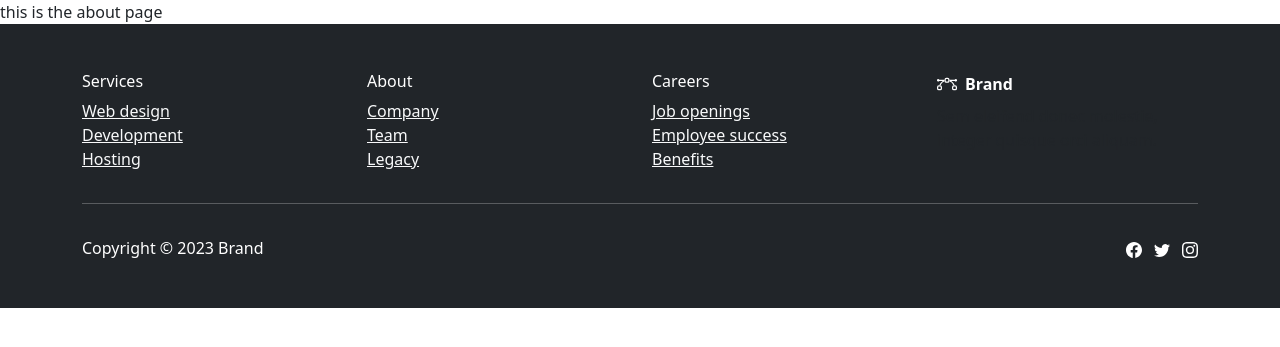
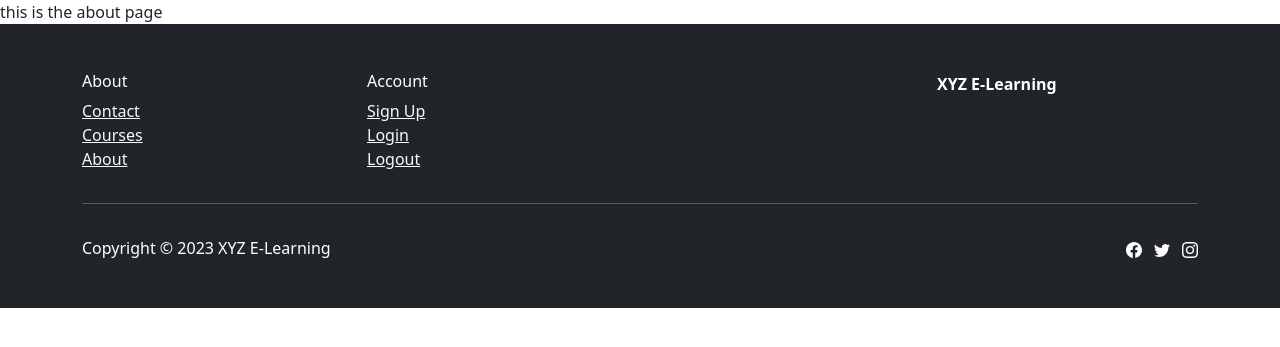
Before and after one commit to ivan-akos/e-learning-AFP2-23, a Django app: page /about in a window 1280 px wide. Shown: the part 72-419 px from the top of the page. Run offline with Django 4.2, Linux system fonts and the light colour scheme; some libraries are stand-ins or nearby versions.

Commit message:
layout: footer reformat

```diff
--- a/src/django/elearning_app/templates/layout.html
+++ b/src/django/elearning_app/templates/layout.html
@@ -47,44 +47,36 @@
                 {%block content%}
 
                 {%endblock content%}
+
                 <footer class="text-white bg-dark" style="overflow: hidden;">
                     <div class="container py-4 py-lg-5">
                         <div class="row justify-content-center">
                             <div class="col-sm-4 col-md-3 text-center text-lg-start d-flex flex-column item">
-                                <h3 class="fs-6 text-white">Services</h3>
+                                <h3 class="fs-6 text-white">About</h3>
                                 <ul class="list-unstyled">
-                                    <li><a class="link-light" href="#">Web design</a></li>
-                                    <li><a class="link-light" href="#">Development</a></li>
-                                    <li><a class="link-light" href="#">Hosting</a></li>
+                                    <li><a class="link-light" href="/contact">Contact</a></li>
+                                    <li><a class="link-light" href="/courses">Courses</a></li>
+                                    <li><a class="link-light" href="/about">About</a></li>
                                 </ul>
                             </div>
                             <div class="col-sm-4 col-md-3 text-center text-lg-start d-flex flex-column item">
-                                <h3 class="fs-6 text-white">About</h3>
+                                <h3 class="fs-6 text-white">Account</h3>
                                 <ul class="list-unstyled">
-                                    <li><a class="link-light" href="#">Company</a></li>
-                                    <li><a class="link-light" href="#">Team</a></li>
-                                    <li><a class="link-light" href="#">Legacy</a></li>
+                                    <li><a class="link-light" href="/signup">Sign Up</a></li>
+                                    <li><a class="link-light" href="/home">Login</a></li>
+                                    <li><a class="link-light" href="/home">Logout</a></li>
                                 </ul>
                             </div>
                             <div class="col-sm-4 col-md-3 text-center text-lg-start d-flex flex-column item">
-                                <h3 class="fs-6 text-white">Careers</h3>
-                                <ul class="list-unstyled">
-                                    <li><a class="link-light" href="#">Job openings</a></li>
-                                    <li><a class="link-light" href="#">Employee success</a></li>
-                                    <li><a class="link-light" href="#">Benefits</a></li>
-                                </ul>
                             </div>
                             <div class="col-lg-3 text-center text-lg-start d-flex flex-column align-items-center order-first align-items-lg-start order-lg-last item social">
-                                <div class="fw-bold d-flex align-items-center mb-2"><span class="bs-icon-sm bs-icon-rounded bs-icon-primary d-flex justify-content-center align-items-center bs-icon me-2"><svg xmlns="http://www.w3.org/2000/svg" width="1em" height="1em" fill="currentColor" viewBox="0 0 16 16" class="bi bi-bezier fs-5">
-                                            <path fill-rule="evenodd" d="M0 10.5A1.5 1.5 0 0 1 1.5 9h1A1.5 1.5 0 0 1 4 10.5v1A1.5 1.5 0 0 1 2.5 13h-1A1.5 1.5 0 0 1 0 11.5v-1zm1.5-.5a.5.5 0 0 0-.5.5v1a.5.5 0 0 0 .5.5h1a.5.5 0 0 0 .5-.5v-1a.5.5 0 0 0-.5-.5h-1zm10.5.5A1.5 1.5 0 0 1 13.5 9h1a1.5 1.5 0 0 1 1.5 1.5v1a1.5 1.5 0 0 1-1.5 1.5h-1a1.5 1.5 0 0 1-1.5-1.5v-1zm1.5-.5a.5.5 0 0 0-.5.5v1a.5.5 0 0 0 .5.5h1a.5.5 0 0 0 .5-.5v-1a.5.5 0 0 0-.5-.5h-1zM6 4.5A1.5 1.5 0 0 1 7.5 3h1A1.5 1.5 0 0 1 10 4.5v1A1.5 1.5 0 0 1 8.5 7h-1A1.5 1.5 0 0 1 6 5.5v-1zM7.5 4a.5.5 0 0 0-.5.5v1a.5.5 0 0 0 .5.5h1a.5.5 0 0 0 .5-.5v-1a.5.5 0 0 0-.5-.5h-1z"></path>
-                                            <path d="M6 4.5H1.866a1 1 0 1 0 0 1h2.668A6.517 6.517 0 0 0 1.814 9H2.5c.123 0 .244.015.358.043a5.517 5.517 0 0 1 3.185-3.185A1.503 1.503 0 0 1 6 5.5v-1zm3.957 1.358A1.5 1.5 0 0 0 10 5.5v-1h4.134a1 1 0 1 1 0 1h-2.668a6.517 6.517 0 0 1 2.72 3.5H13.5c-.123 0-.243.015-.358.043a5.517 5.517 0 0 0-3.185-3.185z"></path>
-                                        </svg></span><span>Brand</span></div>
+                                <div class="fw-bold d-flex align-items-center mb-2"><span>XYZ E-Learning</span></div>
                                 <p class="text-muted copyright">Sem eleifend donec molestie, integer quisque orci aliquam.</p>
                             </div>
                         </div>
                         <hr>
                         <div class="d-flex justify-content-between align-items-center pt-3">
-                            <p class="mb-0">Copyright © 2023 Brand</p>
+                            <p class="mb-0">Copyright © 2023 XYZ E-Learning</p>
                             <ul class="list-inline mb-0">
                                 <li class="list-inline-item"><svg xmlns="http://www.w3.org/2000/svg" width="1em" height="1em" fill="currentColor" viewBox="0 0 16 16" class="bi bi-facebook">
                                         <path d="M16 8.049c0-4.446-3.582-8.05-8-8.05C3.58 0-.002 3.603-.002 8.05c0 4.017 2.926 7.347 6.75 7.951v-5.625h-2.03V8.05H6.75V6.275c0-2.017 1.195-3.131 3.022-3.131.876 0 1.791.157 1.791.157v1.98h-1.009c-.993 0-1.303.621-1.303 1.258v1.51h2.218l-.354 2.326H9.25V16c3.824-.604 6.75-3.934 6.75-7.951z"></path>
```
